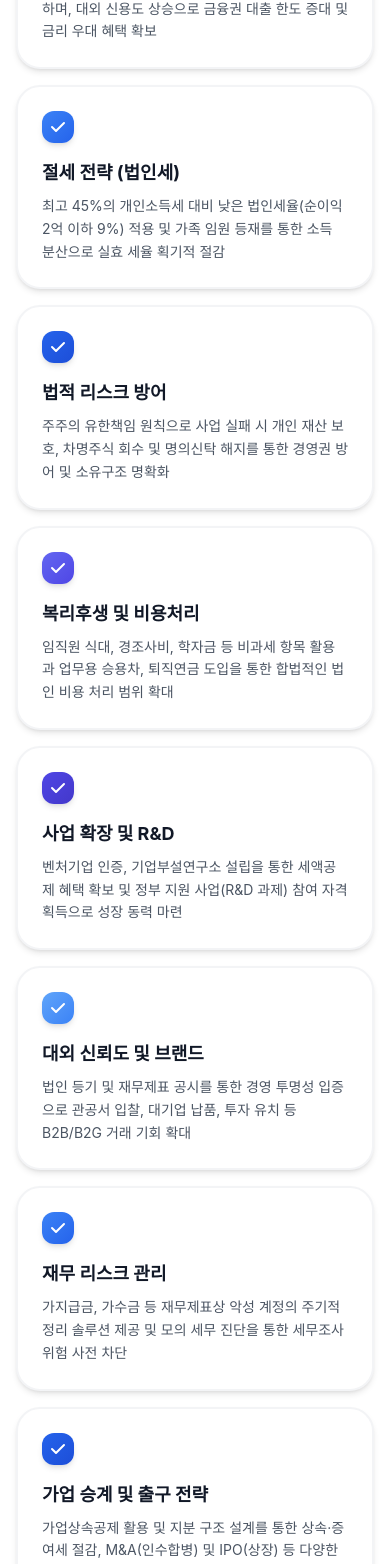
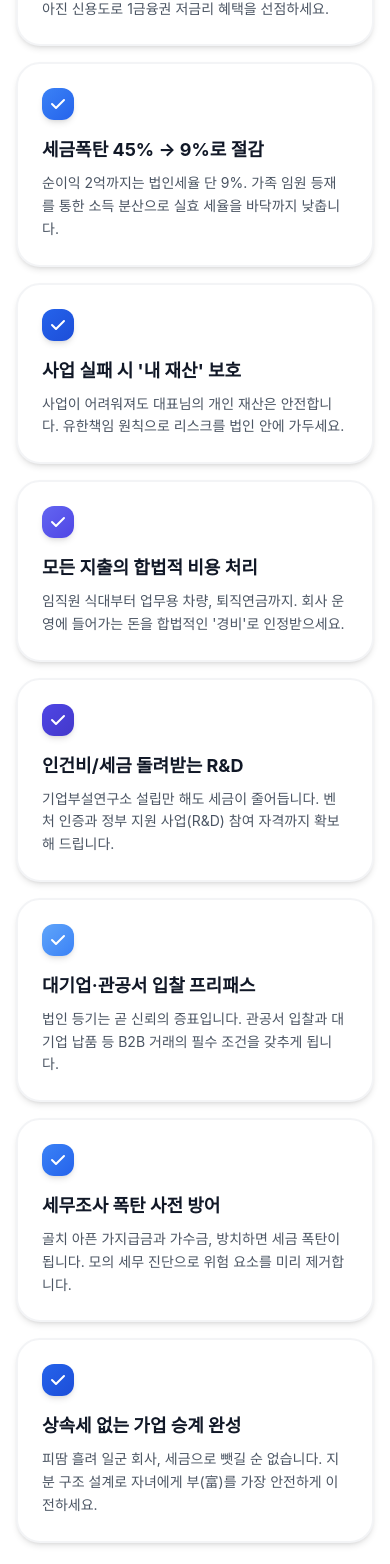
Before and after one commit to Leejieok/kcscbiz-homepage, a React (Vite) app: page /service/corporate-business in a window 390 px wide. Shown: the part 998-2562 px from the top of the page. Built offline with nearby package versions, Linux system fonts and the light colour scheme; a web font is replaced by a local one.

Commit message:
Feat: 10차 수정

```diff
--- a/src/components/home/HeroService.tsx
+++ b/src/components/home/HeroService.tsx
@@ -275,16 +275,19 @@ function HeroService() {
                   className="txt01 text-xl sm:text-2xl md:text-3xl lg:text-4xl xl:text-5xl font-bold text-gray-900 leading-tight"
                   data-aos="fade-right"
                 >
-                  <span className="block mb-2 sm:mb-3 md:mb-4">정책자금 컨설팅,</span>
-                  <span className="block mb-2 sm:mb-3 md:mb-4">정말 믿어도 될지 걱정되시죠?</span>
+                  <span className="block mb-2 sm:mb-3 md:mb-4 text-blue-600">"우리는 결과로 말합니다"</span>
+                  <span className="block mb-2 sm:mb-3 md:mb-4">'누구'와 준비하느냐가</span>
+                  <span className="block">승인율을 결정합니다.</span>
+
                 </p>
                 <p
                   className="txt02 text-sm sm:text-base md:text-lg lg:text-xl text-gray-700 leading-relaxed mt-3 sm:mt-4"
                   data-aos="fade-left"
                 >
-                  쉽게 속일 듯한 낮은 금리 광고에 지치셨다면, <br />
-                  이제는 올바른 길에서 시작해보세요. <br />
-                  <strong>한국중소기업지원센터가</strong> 고객님 곁에서 함께 챙겨드립니다.
+                  지키지 못할 '최저 금리' 약속보다,<br />
+                  기업 상황에 맞는 '확실한 자금 조달' 결과를 보여드립니다. <br />
+                  <strong>한국중소기업지원센터는</strong> <br />대표님의 사업 성공을 위한 금융 로드맵을 설계합니다.
+
                 </p>
               </div>
 
--- a/src/components/service/ServiceSection3.tsx
+++ b/src/components/service/ServiceSection3.tsx
@@ -62,7 +62,17 @@ function ServiceSection3() {
       // Opacity: fade in and out
       let opacity = 0;
       if (cardProgress >= 0 && cardProgress <= 1) {
-        opacity = Math.sin(cardProgress * Math.PI); // Smooth fade in/out
+        // Keep card at full opacity for longer (between 0.2 and 0.8 of its duration)
+        if (cardProgress < 0.2) {
+          // Fade in quickly
+          opacity = cardProgress / 0.2;
+        } else if (cardProgress > 0.8) {
+          // Fade out quickly
+          opacity = (1 - cardProgress) / 0.2;
+        } else {
+          // Stay at full opacity
+          opacity = 1;
+        }
       }
 
       // Transform: slight movement
--- a/src/components/service/ServiceSection6.tsx
+++ b/src/components/service/ServiceSection6.tsx
@@ -3,36 +3,41 @@ function ServiceSection6() {
     {
       id: 1,
       number: '01',
-      title: '맞춤형 1:1 컨설팅',
-      description: '기업 맞춤형 1:1 컨설팅으로 빠르고 정확한 정책자금 실행을 지원합니다.',
+      // 변경: 단순 컨설팅 -> '분석'과 '전략' 강조
+      title: '1:1 초정밀 기업 진단',
+      description: '공장형 컨설팅은 거절됩니다. 기업의 재무 상태를 분석하여 승인 가능한 자금만 콕 집어냅니다.',
       delay: '0.1s'
     },
     {
       id: 2,
       number: '02',
-      title: '전반적 경영 컨설팅',
-      description: '정책자금은 물론, 지원사업, 절세, 인사·노무, 신용관리까지 1년간 제공합니다.',
+      // 변경: 경영 컨설팅 -> '외부 임원' 역할 강조 (가치 상승)
+      title: '1년간 무상 경영 케어',
+      description: '자금은 시작일 뿐입니다. 세무, 노무, 신용 관리까지 든든한 외부 경영기획팀이 되어드립니다.',
       delay: '0.2s'
     },
     {
       id: 3,
       number: '03',
-      title: '원스톱 솔루션',
-      description: '창업, 시설, 공장/기계 매입, 수출 바우처, 인증 등 모든 분야를 해결합니다.',
+      // 변경: 나열식 -> '고민 해결' 강조
+      title: '원스톱 All-in-One',
+      description: '여기저기 발품 팔지 마세요. 창업부터 공장 매입, 수출 인증까지 한 곳에서 해결해 드립니다.',
       delay: '0.3s'
     },
     {
       id: 4,
       number: '04',
-      title: '지속적 관리',
-      description: '최신 정책자금 정보를 매달 업데이트하며, 유선 상담부터 방문까지 지원합니다.',
+      // 변경: 지속적 관리 -> '정보력/속도' 강조 (놓치면 손해라는 느낌)
+      title: '실시간 정책 알림',
+      description: '예산 소진 1초 전까지 챙깁니다. 매달 바뀌는 정책 정보를 가장 먼저 대표님 책상에 올립니다.',
       delay: '0.4s'
     },
     {
       id: 5,
       number: '05',
-      title: '검증된 성공 사례',
-      description: '다양한 채널에서 후기와 성공 사례를 확인하세요. 24시간 피드백을 드립니다.',
+      // 변경: 성공 사례 -> '데이터/증명' 강조 (신뢰도)
+      title: '데이터가 증명하는 실력',
+      description: '말뿐인 홍보는 하지 않습니다. 홈페이지에 공개된 실제 승인 사례와 후기로 직접 판단해 주세요.',
       delay: '0.5s'
     }
   ];
--- a/src/data/corporateBenefits.ts
+++ b/src/data/corporateBenefits.ts
@@ -1,34 +1,42 @@
 export const corporateBenefits = [
   {
-    title: "자금 조달 및 신용도",
-    description: "정부 정책자금 및 보증 기금(신보/기보) 활용에 유리하며, 대외 신용도 상승으로 금융권 대출 한도 증대 및 금리 우대 혜택 확보"
+    title: "금융권 한도 증액 & 금리 인하",
+    // 변경: 자금 조달 -> '돈을 더 빌리고 이자는 덜 낸다'는 핵심 이익 강조
+    description: "개인사업자로는 막혀있던 대출 한도가 뚫립니다. 높아진 신용도로 1금융권 저금리 혜택을 선점하세요."
   },
   {
-    title: "절세 전략 (법인세)",
-    description: "최고 45%의 개인소득세 대비 낮은 법인세율(순이익 2억 이하 9%) 적용 및 가족 임원 등재를 통한 소득 분산으로 실효 세율 획기적 절감"
+    title: "세금폭탄 45% → 9%로 절감",
+    // 변경: 절세 전략 -> 구체적인 세율 차이를 숫자로 명시 (시각적 충격)
+    description: "순이익 2억까지는 법인세율 단 9%. 가족 임원 등재를 통한 소득 분산으로 실효 세율을 바닥까지 낮춥니다."
   },
   {
-    title: "법적 리스크 방어",
-    description: "주주의 유한책임 원칙으로 사업 실패 시 개인 재산 보호, 차명주식 회수 및 명의신탁 해지를 통한 경영권 방어 및 소유구조 명확화"
+    title: "사업 실패 시 '내 재산' 보호",
+    // 변경: 법적 리스크 -> '내 집, 내 차'를 지킨다는 안정감 강조
+    description: "사업이 어려워져도 대표님의 개인 재산은 안전합니다. 유한책임 원칙으로 리스크를 법인 안에 가두세요."
   },
   {
-    title: "복리후생 및 비용처리",
-    description: "임직원 식대, 경조사비, 학자금 등 비과세 항목 활용과 업무용 승용차, 퇴직연금 도입을 통한 합법적인 법인 비용 처리 범위 확대"
+    title: "모든 지출의 합법적 비용 처리",
+    // 변경: 복리후생 -> '쓰는 돈을 경비로 인정받는다'는 혜택 강조
+    description: "임직원 식대부터 업무용 차량, 퇴직연금까지. 회사 운영에 들어가는 돈을 합법적인 '경비'로 인정받으세요."
   },
   {
-    title: "사업 확장 및 R&D",
-    description: "벤처기업 인증, 기업부설연구소 설립을 통한 세액공제 혜택 확보 및 정부 지원 사업(R&D 과제) 참여 자격 획득으로 성장 동력 마련"
+    title: "인건비/세금 돌려받는 R&D",
+    // 변경: 사업 확장 -> '세금 공제 & 지원금' 혜택 강조
+    description: "기업부설연구소 설립만 해도 세금이 줄어듭니다. 벤처 인증과 정부 지원 사업(R&D) 참여 자격까지 확보해 드립니다."
   },
   {
-    title: "대외 신뢰도 및 브랜드",
-    description: "법인 등기 및 재무제표 공시를 통한 경영 투명성 입증으로 관공서 입찰, 대기업 납품, 투자 유치 등 B2B/B2G 거래 기회 확대"
+    title: "대기업·관공서 입찰 프리패스",
+    // 변경: 대외 신뢰도 -> '큰 물에서 놀 수 있는 자격' 강조
+    description: "법인 등기는 곧 신뢰의 증표입니다. 관공서 입찰과 대기업 납품 등 B2B 거래의 필수 조건을 갖추게 됩니다."
   },
   {
-    title: "재무 리스크 관리",
-    description: "가지급금, 가수금 등 재무제표상 악성 계정의 주기적 정리 솔루션 제공 및 모의 세무 진단을 통한 세무조사 위험 사전 차단"
+    title: "세무조사 폭탄 사전 방어",
+    // 변경: 재무 리스크 -> '국세청에 대한 두려움' 해소
+    description: "골치 아픈 가지급금과 가수금, 방치하면 세금 폭탄이 됩니다. 모의 세무 진단으로 위험 요소를 미리 제거합니다."
   },
   {
-    title: "가업 승계 및 출구 전략",
-    description: "가업상속공제 활용 및 지분 구조 설계를 통한 상속·증여세 절감, M&A(인수합병) 및 IPO(상장) 등 다양한 투자 회수(Exit) 전략 수립 가능"
+    title: "상속세 없는 가업 승계 완성",
+    // 변경: 가업 승계 -> '자녀에게 온전히 물려주는 법' 강조
+    description: "피땀 흘려 일군 회사, 세금으로 뺏길 순 없습니다. 지분 구조 설계로 자녀에게 부(富)를 가장 안전하게 이전하세요."
   }
 ];
--- a/src/data/processSteps.ts
+++ b/src/data/processSteps.ts
@@ -1,32 +1,37 @@
 export const processSteps = [
   {
     number: 1,
-    title: "무료 사전 진단 신청",
-    description: "간단한 기업 정보 입력만으로 현재 우리 기업의 재무 상태와 잠재 리스크를 파악할 수 있는 1차 무료 진단을 신청합니다.",
+    // 변경: 단순 '신청' -> '간편함'과 '속도' 강조
+    title: "서류 없는 1분 무료 진단",
+    description: "복잡한 서류는 필요 없습니다. 사업자번호 하나만으로 우리 기업이 받을 수 있는 '숨은 자금 한도'를 즉시 확인하세요.",
     backgroundImage: "https://cdn.imweb.me/thumbnail/20250309/27cb8abcb41e5.png"
   },
   {
     number: 2,
-    title: "분야별 전문가 매칭",
-    description: "접수된 진단 데이터를 기반으로, 귀사의 업종과 당면 과제(세무, 노무, 법무, 인증 등)에 특화된 전담 컨설턴트를 1:1로 배정합니다.",
+    // 변경: 전문가 매칭 -> '최적의 해결사' 강조
+    title: "업종별 상위 1% 전문가 배정",
+    description: "일반 상담사가 아닙니다. 건설, 제조, IT 등 대표님의 업종에서 승인 경험이 가장 많은 '전담 전문위원'이 배정됩니다.",
     backgroundImage: "https://cdn.imweb.me/thumbnail/20250309/a46fe18c9b37e.png"
   },
   {
     number: 3,
-    title: "AI 정밀 분석 & 시뮬레이션",
-    description: "빅데이터 기반의 AI 솔루션으로 동종 업계 대비 경쟁력을 분석하고, 솔루션 도입 시 예상되는 절세액과 신용 등급 변동을 시뮬레이션합니다.",
+    // 변경: 분석/시뮬레이션 -> '승인 전략 수립' 강조
+    title: "승인 확률 99% 전략 설계",
+    description: "5만 건의 빅데이터로 심사 통과 확률을 예측합니다. '되는 자금'과 '안 되는 자금'을 명확히 구분하여 헛걸음을 막아드립니다.",
     backgroundImage: "https://cdn.imweb.me/thumbnail/20250309/79d69ec5d3f8d.png"
   },
   {
     number: 4,
-    title: "로드맵 수립 및 실행",
-    description: "단기적인 문제 해결뿐만 아니라 중장기적인 자금 조달 및 출구 전략(EXIT)까지 고려한 마스터플랜을 수립하고, 즉시 실행을 지원합니다.",
+    // 변경: 로드맵/실행 -> '대행'과 '편리함' 강조
+    title: "사업계획서 및 현장 실사 대행",
+    description: "가장 골치 아픈 서류 작업부터 까다로운 현장 실사 대응 시나리오까지. 심사위원이 원하는 '정답지'를 저희가 만들어 드립니다.",
     backgroundImage: "https://cdn.imweb.me/thumbnail/20250309/9085e857d19d2.png"
   },
   {
     number: 5,
-    title: "정기 모니터링 케어",
-    description: "솔루션 실행 이후에도 바뀌는 세법과 정책을 실시간으로 반영하여 리스크를 관리하고, 매년 정기 경영 리포트를 제공합니다.",
+    // 변경: 모니터링 -> '평생 파트너' 강조
+    title: "추가 자금 확보 & 사후 관리",
+    description: "한 번 받고 끝이 아닙니다. 매년 바뀌는 정책 자금을 추적하여, 추가 자금 확보 기회와 세무 리스크를 평생 관리해 드립니다.",
     backgroundImage: "https://cdn.imweb.me/thumbnail/20250309/7a739fb7bfda3.png"
   }
 ];
```
Also changed, not shown: src/components/contact/ConsultationForm.tsx (+18 -10 lines), src/components/home/HeroSection.tsx (+11 -9 lines), src/components/service/corporate-business/HookSection.tsx (+22 -17 lines).
